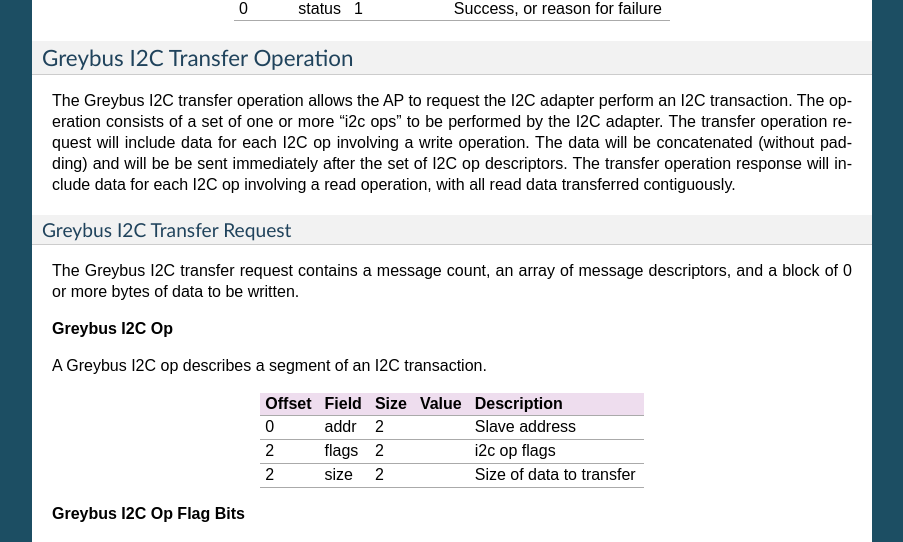
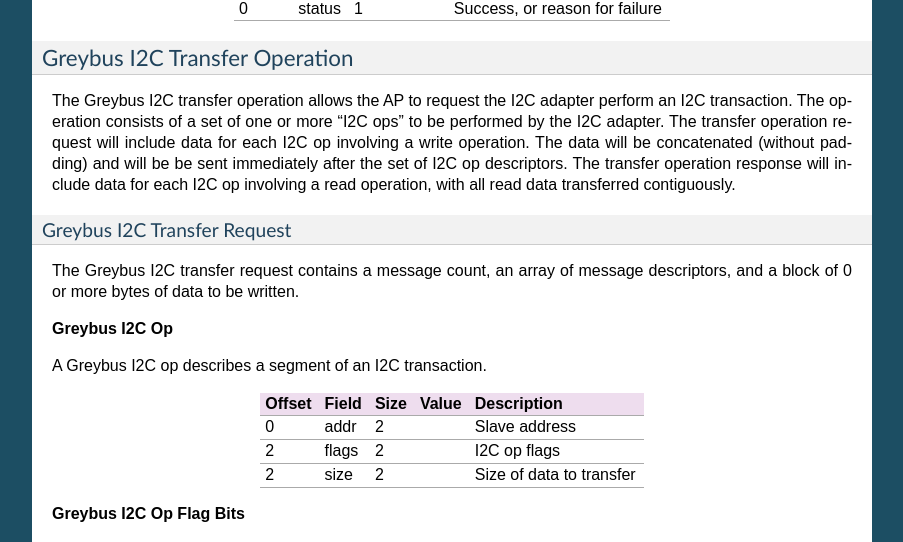
Before and after one commit to projectara/greybus-spec, a Sphinx documentation site: the page built from source/bridged_phy.rst, in a window 1280 px wide and 900 px high, scrolled down 19295 px. Shown: the part 168-710 px from the top of the window, without its empty margins (198-1101 px from the left). Built offline with Sphinx 7.4.7, drawn with Linux system fonts in a browser that asks for light colours.

```diff
--- a/source/bridged_phy.rst
+++ b/source/bridged_phy.rst
@@ -1982,7 +1982,7 @@ Greybus I2C Transfer Operation
 
 The Greybus I2C transfer operation allows the AP to request the I2C
 adapter perform an I2C transaction. The operation consists of a set of
-one or more “i2c ops” to be performed by the I2C adapter. The transfer
+one or more “I2C ops” to be performed by the I2C adapter. The transfer
 operation request will include data for each I2C op involving a write
 operation.  The data will be concatenated (without padding) and will
 be be sent immediately after the set of I2C op descriptors. The
@@ -2018,7 +2018,7 @@ A Greybus I2C op describes a segment of an I2C transaction.
      - flags
      - 2
      -
-     - i2c op flags
+     - I2C op flags
    * - 2
      - size
      - 2
```
